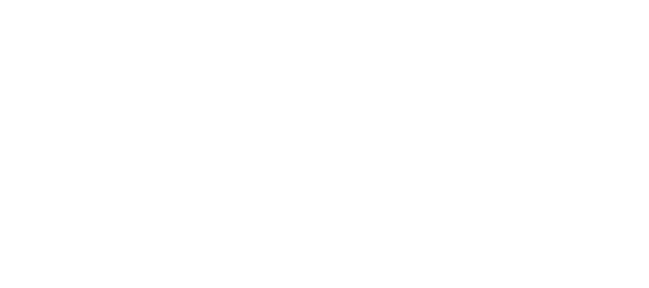
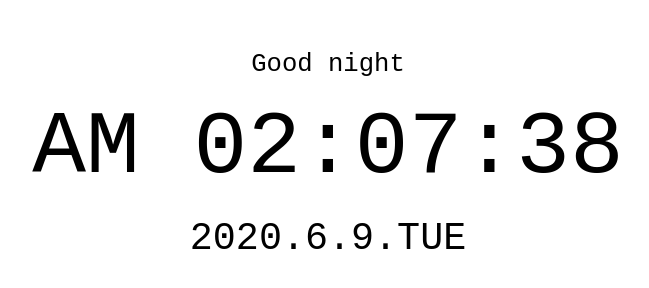
Before and after one commit to tinkerbell93/WeatherApp_hackathon, a plain HTML site: page index.html in a window 1280 px wide. Shown: the whole page, without its empty margins (312-961 px from the left). Drawn offline with Linux system fonts and the light colour scheme.

Commit message:
feat: add clock section

```diff
--- a/css/clock.css
+++ b/css/clock.css
@@ -0,0 +1,38 @@
+/* clcok */
+.clock {
+    text-align: center;
+}
+.clock_wrap {
+    /* background-color: #9689e8; */
+    width: 80vw;
+    margin: 0 auto;
+}
+.clock .comment{
+    margin: 0;
+    margin-top: 50px;
+    font-size: 2vw;
+}
+.clock .time{
+    margin: 0.2em;
+    font-size: 7vw;
+}
+.clock .date {
+    font-size: 3vw;
+}
+.time i {
+    animation: spin 1s infinite linear;
+    font-size: 30px;
+}
+
+@-moz-keyframes spin {
+    from { -moz-transform: rotate(0deg); }
+    to { -moz-transform: rotate(360deg); }
+}
+@-webkit-keyframes spin {
+    from { -webkit-transform: rotate(0deg); }
+    to { -webkit-transform: rotate(360deg); }
+}
+@keyframes spin {
+    from { -webkit-transform: rotate(0deg); }
+    to { -webkit-transform: rotate(360deg); }
+}
--- a/css/common.css
+++ b/css/common.css
@@ -17,6 +17,7 @@ html {
 /* 스타일 초기화*/
 body {
     margin: 0;
+    font-family: monospace;
 }
 h1, h2, h3, h4, h5, h6 {
     margin: 0;
--- a/index.html
+++ b/index.html
@@ -1,5 +1,5 @@
 <!DOCTYPE html>
-<html lang="kp">
+<html lang="ko">
   <head>
     <meta charset="UTF-8">
     <meta name="viewport" content="width=device-width, initial-scale=1.0">
@@ -12,18 +12,23 @@
     <meta property="og:url" content="">
     <title>weatherForecast</title>
     <link rel="shortcut icon" href="./img/favi.ico">
-    <link rel="stylesheet" href="">
+    <link rel="stylesheet" href="./css/clock.css">
     <link rel="stylesheet" href="./css/common.css">
-    <script defer src=""></script>
-    <script defer src=""></script>
+    <script defer src="./js/clock.mjs"></script>
+    <script defer src="./js/weather.mjs"></script>
     <script src="https://kit.fontawesome.com/33179a3595.js" crossorigin="anonymous"></script>
   </head>
 
 <body>
   <main>
-    <h1 class="a11y_hidden"></h1>
-    <section id="clock">
-      <h2 class="a11y_hidden"></h2>
+    <h1 class="a11y_hidden">기상예보 페이지</h1>
+    <section id="clock" class="clock">
+      <h2 class="a11y_hidden">현재 시간</h2>
+      <div class="clock_wrap">
+        <p class="comment"></p>
+        <p class="time"><i class="fas fa-spinner"></i></p>
+        <time class="date"></time>
+      </div>
     </section>
     <section id="set">
       <h2 class="a11y_hidden"></h2>
--- a/js/clock.mjs
+++ b/js/clock.mjs
@@ -0,0 +1,46 @@
+// DOMs
+const $date = document.querySelector('#clock .date');
+const $time = document.querySelector('#clock .time');
+const $comment = document.querySelector('#clock .comment');
+
+// 날짜
+let Today = new Date();
+const year = Today.getFullYear();
+const month = Today.getMonth() + 1;
+const date = Today.getDate();
+const dayNams = ['SUN', 'MON', 'TUE', 'WED', 'THU', 'FRI', 'SAT'];
+const day = dayNams[Today.getDay()];
+
+// 날짜 출력
+$date.textContent = `${year}.${month}.${date}.${day}`;
+
+// 시계
+setInterval(() => {
+  // 시간
+  Today = new Date();
+  let hour = Today.getHours();
+  hour = hour < 10 ? `0${hour}` : hour;
+  let minute = Today.getMinutes();
+  minute = minute < 10 ? `0${minute}` : minute;
+  let second = Today.getSeconds();
+  second = second < 10 ? `0${second}` : second;
+  let ampm = hour < 12 ? 'AM' : 'PM';
+
+  // 코멘트
+  const [morning, afternoon, evening, night] = ['Good morning', 'Good afternoon', 'Good evening', 'Good night'];
+
+  // 시간 24시 출력
+  $time.textContent = `${ampm} ${hour}:${minute}:${second}`;
+
+  // 코멘트 출력
+  if (hour < 5) {
+    $comment.textContent = night;
+  } else if (hour < 11) {
+    $comment.textContent = morning;
+  } else if (hour < 17) {
+    $comment.textContent = afternoon;
+  } else {
+    $comment.textContent = evening;
+  };
+
+}, 1000);
```
